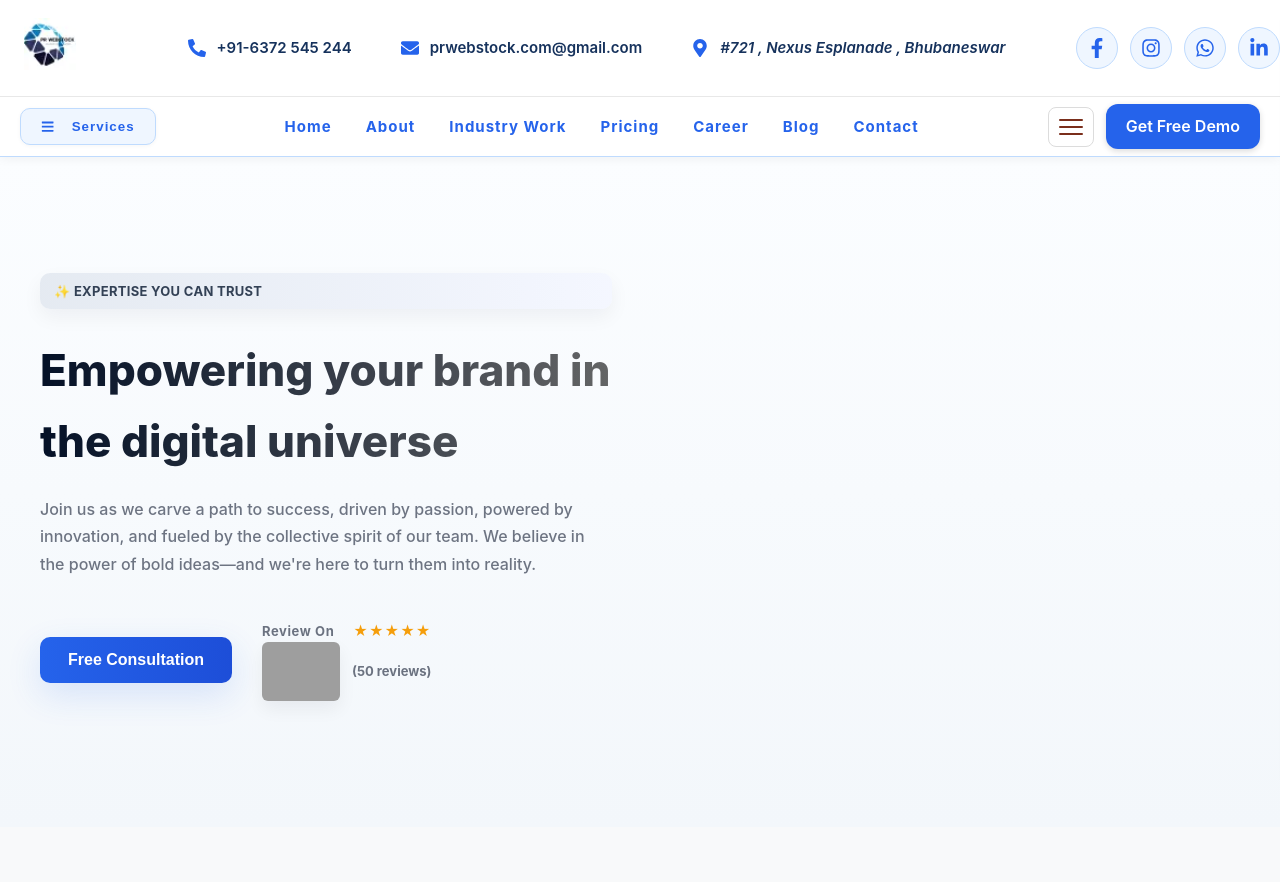
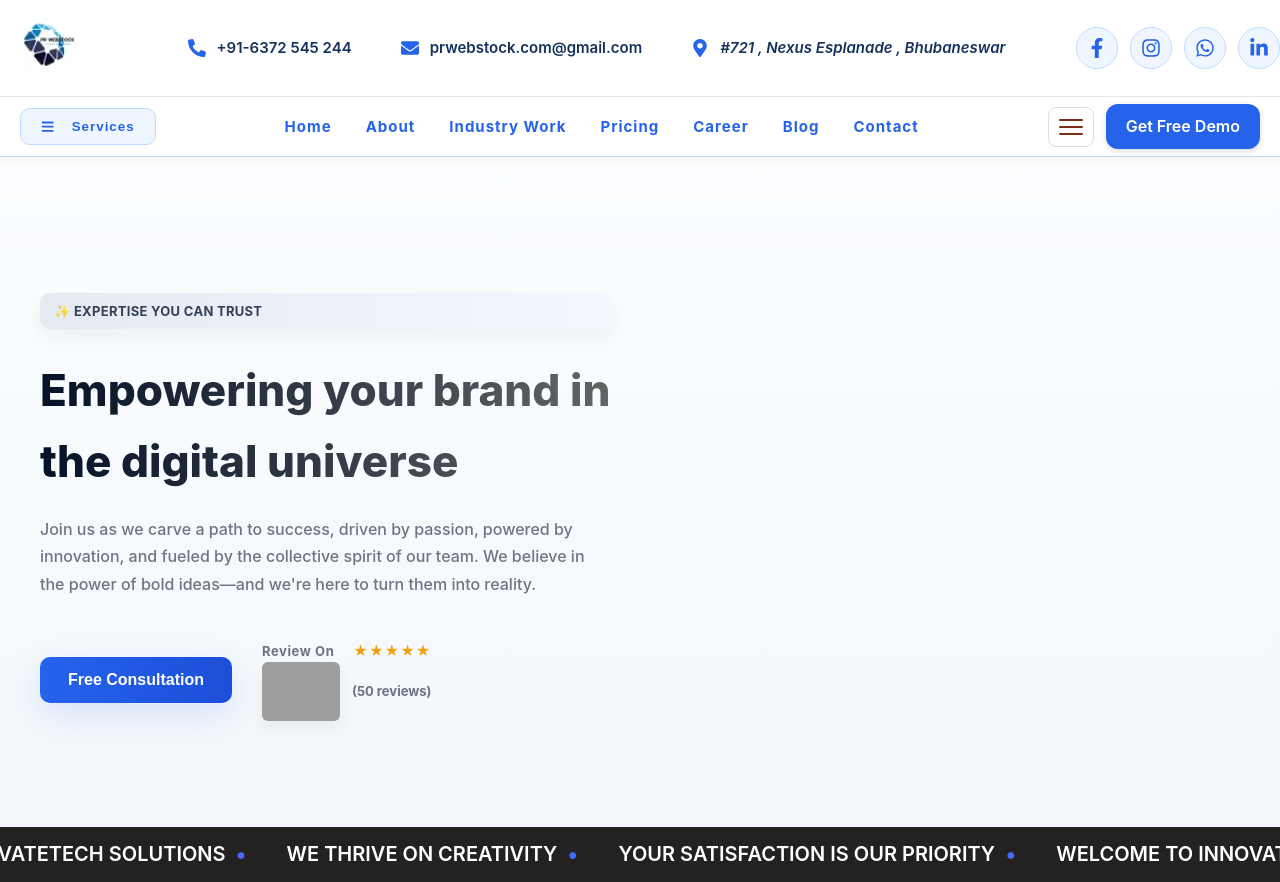
Before and after one commit to CODE-WITH-PRASANTA/PR-WEBSTOCK, a React (Vite) app in the folder Frontend/: page / in a window 1280 px wide. Before the commit the page ends 827 px from the top, so only its background shows below. Built offline with nearby package versions, Linux system fonts and the light colour scheme; grey boxes are pictures that could not be loaded.

Commit message:
Hero Section Update

```diff
--- a/Frontend/src/Components/Herosection/Herosection.css
+++ b/Frontend/src/Components/Herosection/Herosection.css
@@ -21,7 +21,7 @@
   grid-template-columns: 1fr 1fr;
   align-items: center;
   gap: 60px;
-  padding: 40px 0px 40px 28px;
+  padding: 40px 0px 0px 28px;
   background: linear-gradient(180deg, var(--bg-1) 0%, #f3f7fb 100%);
   color: var(--text);
   min-height: calc(85vh - 10px);
--- /dev/null
+++ b/Frontend/src/Components/News/News.css
@@ -0,0 +1,36 @@
+.news-wrapper {
+  width: 100%;
+  overflow: hidden;
+  background: #222;
+  padding: 10px 0;
+}
+
+.news-marquee {
+  display: flex;
+  gap: 40px;
+  white-space: nowrap;
+  animation: scroll 18s linear infinite;
+}
+
+.news-item {
+  color: white;
+  font-size: 20px;
+  font-weight: 600;
+  display: flex;
+  align-items: center;
+  gap: 10px;
+}
+
+.dot {
+  color: #4a68ff;
+  font-size: 22px;
+}
+
+@keyframes scroll {
+  0% {
+    transform: translateX(0%);
+  }
+  100% {
+    transform: translateX(-50%);
+  }
+}
--- /dev/null
+++ b/Frontend/src/Components/News/News.jsx
@@ -0,0 +1,32 @@
+import React from "react";
+import "./News.css";
+
+const News = () => {
+  const items = [
+    "WELCOME TO INNOVATETECH SOLUTIONS",
+    "WE THRIVE ON CREATIVITY",
+    "YOUR SATISFACTION IS OUR PRIORITY",
+  ];
+
+  return (
+    <div className="news-wrapper">
+      <div className="news-marquee">
+        {items.map((text, index) => (
+          <div key={index} className="news-item">
+            {text}
+            <span className="dot">•</span>
+          </div>
+        ))}
+        {/* Duplicate for seamless infinite loop */}
+        {items.map((text, index) => (
+          <div key={`dup-${index}`} className="news-item">
+            {text}
+            <span className="dot">•</span>
+          </div>
+        ))}
+      </div>
+    </div>
+  );
+};
+
+export default News;
--- a/Frontend/src/Pages/Home/Home.jsx
+++ b/Frontend/src/Pages/Home/Home.jsx
@@ -1,10 +1,12 @@
 import React from 'react'
 import Herosection from '../../Components/Herosection/Herosection'
+import News from '../../Components/News/News'
 
 const Home = () => {
   return (
     <div>
       <Herosection/>
+      <News/>
     </div>
   )
 }
```
